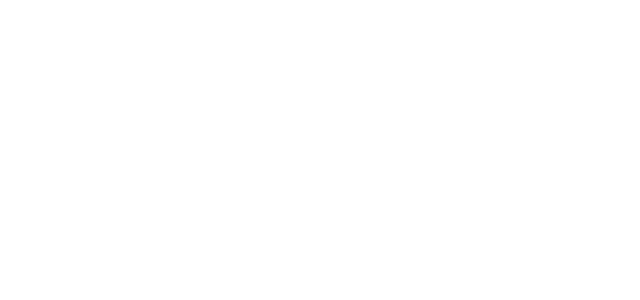
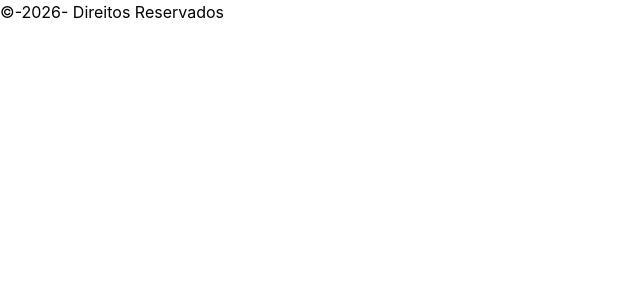
Before and after one commit to Pentacode-FIAP/cafeteria, a React (Vite) app: page / in a window 1280 px wide. Shown: the top 300 px of the page, without its empty margins (0-640 px from the left). Built offline with nearby package versions, Linux system fonts and the light colour scheme.

Commit message:
feat: estrutura do footer

```diff
--- a/src/App.jsx
+++ b/src/App.jsx
@@ -1,9 +1,9 @@
-
+import Footer from './components/Footer'
 const App = () => {
   return (
-    <>
-
-    </>
+    <div>
+      <Footer/>
+    </div>
   )
 }
 
--- a/src/components/Footer.jsx
+++ b/src/components/Footer.jsx
@@ -1,9 +1,10 @@
+
 
 const Footer = () => {
   return (
-    <>
-
-    </>
+    <footer>
+      <p>&copy;-2026- Direitos Reservados</p>
+    </footer>
   )
 }
 
```
